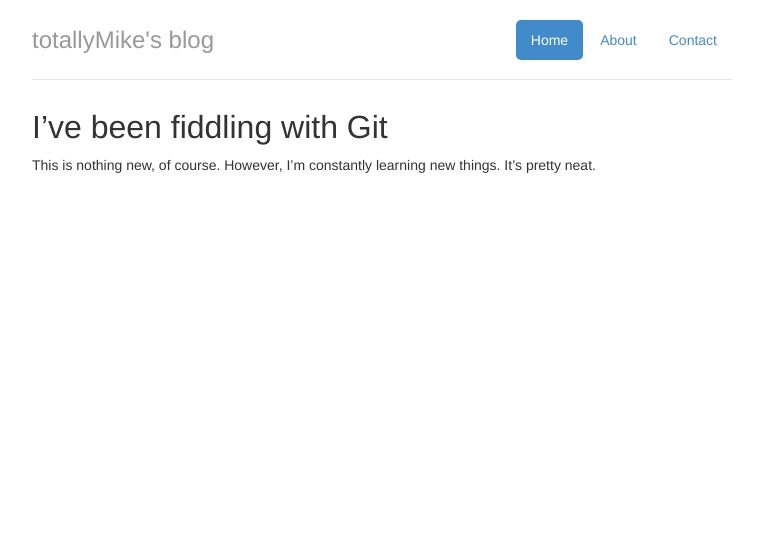
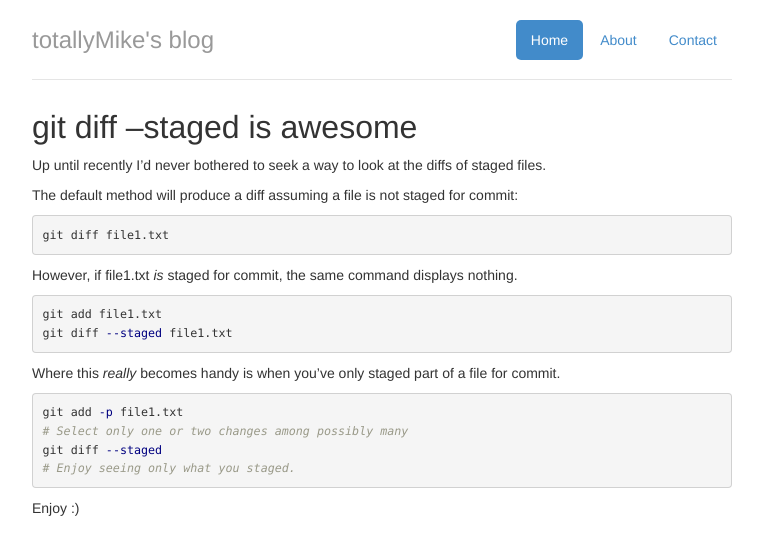
Before and after one commit to totallymike/totallymike.github.io, a Jekyll site: the page built from _posts/2013-06-04-Git-Observations.md, in a window 1280 px wide. Shown: the top 555 px of the page, without its empty margins (258-1021 px from the left). Built offline with Jekyll 4.4.1, drawn with Linux system fonts in a browser that asks for light colours; nearby versions of some CDN libraries.

Commit message:
Wrote some more of this post.

```diff
--- a/_posts/2013-06-04-Git-Observations.md
+++ b/_posts/2013-06-04-Git-Observations.md
@@ -1,7 +1,36 @@
 ---
 layout: main
-title: Git observations
+title: You CAN see staged diffs
 ---
-## I've been fiddling with Git
+## git diff --staged is awesome
 
-This is nothing new, of course.  However, I'm constantly learning new things.  It's pretty neat.
+Up until recently I'd never bothered to seek a way to look at the
+diffs of staged files.
+
+The default method will produce a diff assuming a file is not staged for commit:
+
+{% highlight bash %}
+
+git diff file1.txt
+
+{% endhighlight %}
+
+However, if file1.txt *is* staged for commit, the same command displays nothing.
+
+{% highlight bash %}
+git add file1.txt
+git diff --staged file1.txt
+{% endhighlight %}
+
+Where this *really* becomes handy is when you've only staged part of a file for commit.
+
+{% highlight bash %}
+
+git add -p file1.txt
+# Select only one or two changes among possibly many
+git diff --staged
+# Enjoy seeing only what you staged.
+
+{% endhighlight %}
+
+Enjoy :)
```
